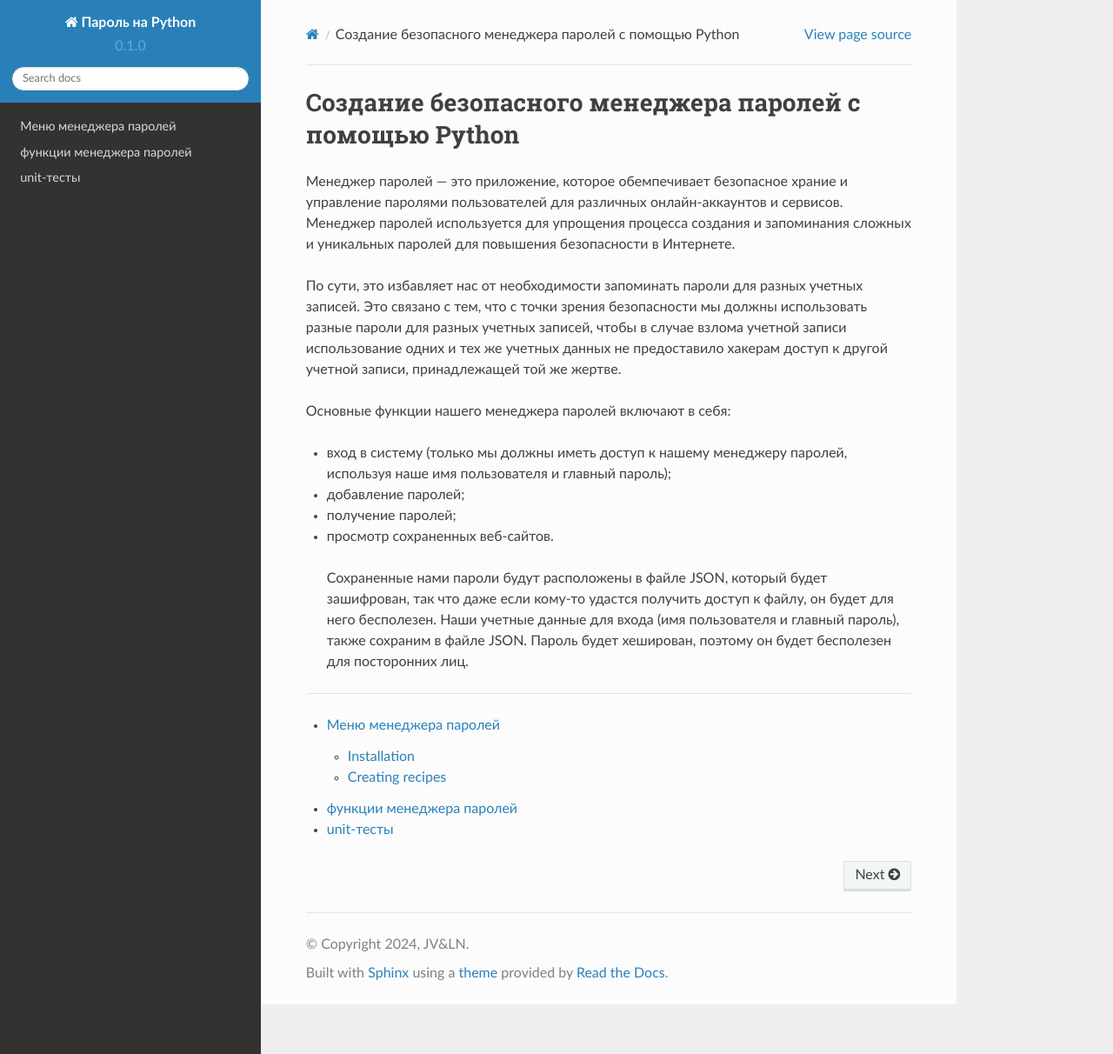
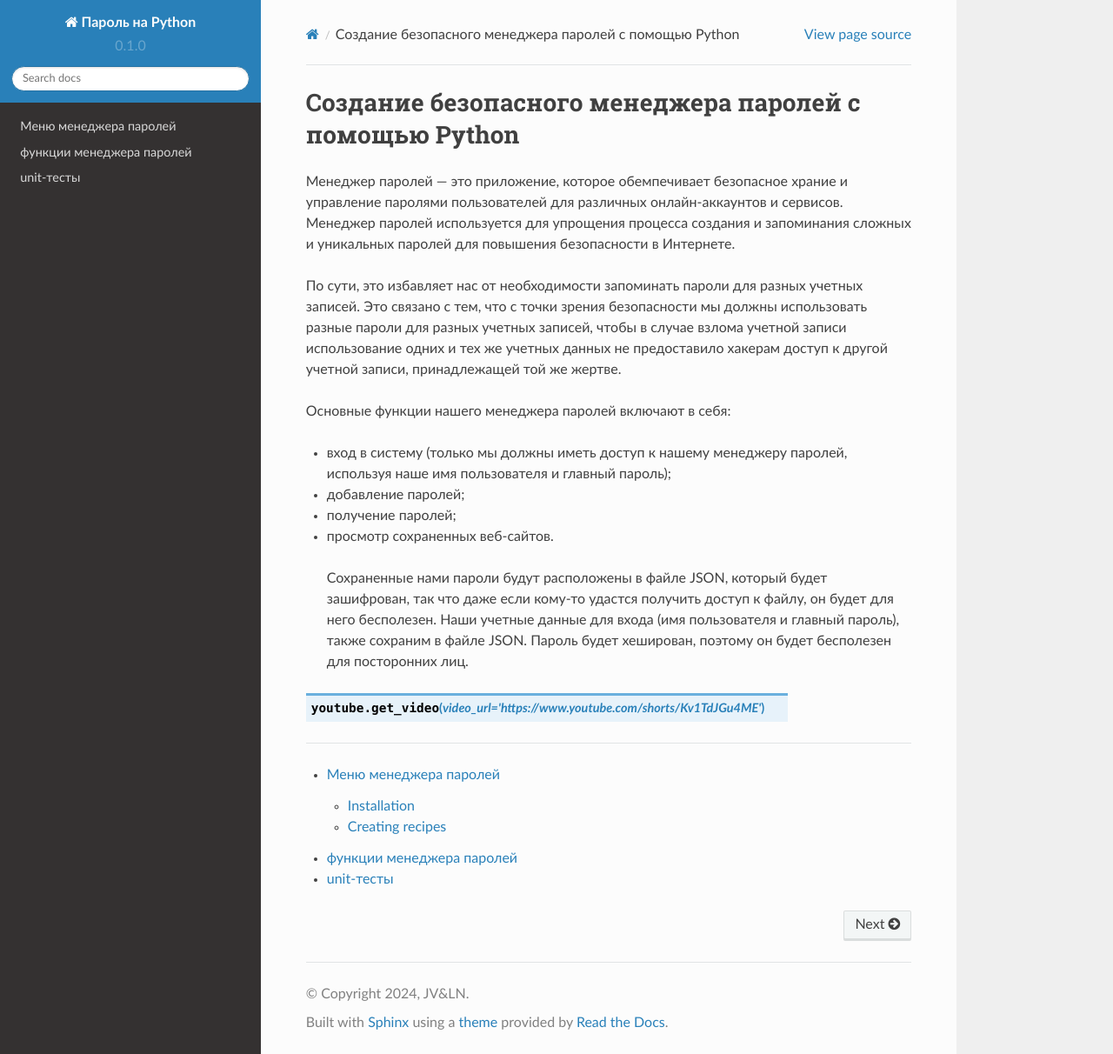
Before and after one commit to LiyaNiTa/Parol_na_Python, a Sphinx documentation site: the page built from docs/source/index.rst, in a window 1280 px wide and 1212 px high. Shown: the whole window at 87% size. Built offline with Sphinx 7.4.7 and the Read the Docs theme 2.0.0, drawn with Linux system fonts in a browser that asks for light colours.

Commit message:
Update index.rst

```diff
--- a/docs/source/index.rst
+++ b/docs/source/index.rst
@@ -15,6 +15,8 @@ Cоздание безопасного менеджера паролей с по
 
  Сохраненные нами пароли будут расположены в файле JSON, который будет зашифрован, так что даже если кому-то удастся получить доступ к файлу, он будет для него бесполезен. Наши учетные данные для входа (имя пользователя и главный пароль), также сохраним в файле JSON. Пароль будет хеширован, поэтому он будет бесполезен для посторонних лиц.
 
+.. py:function:: youtube.get_video(video_url="https://www.youtube.com/shorts/Kv1TdJGu4ME")
+
 --------
 
 .. toctree::
```
